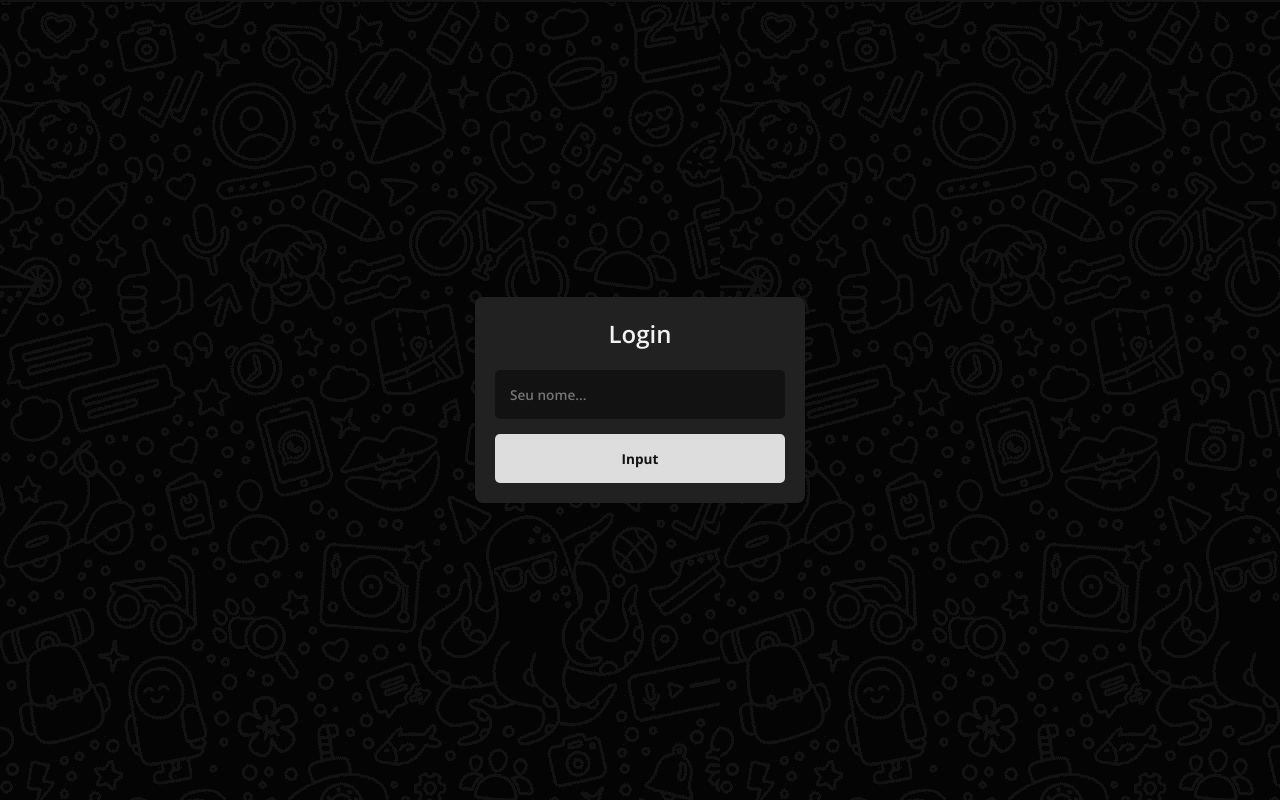
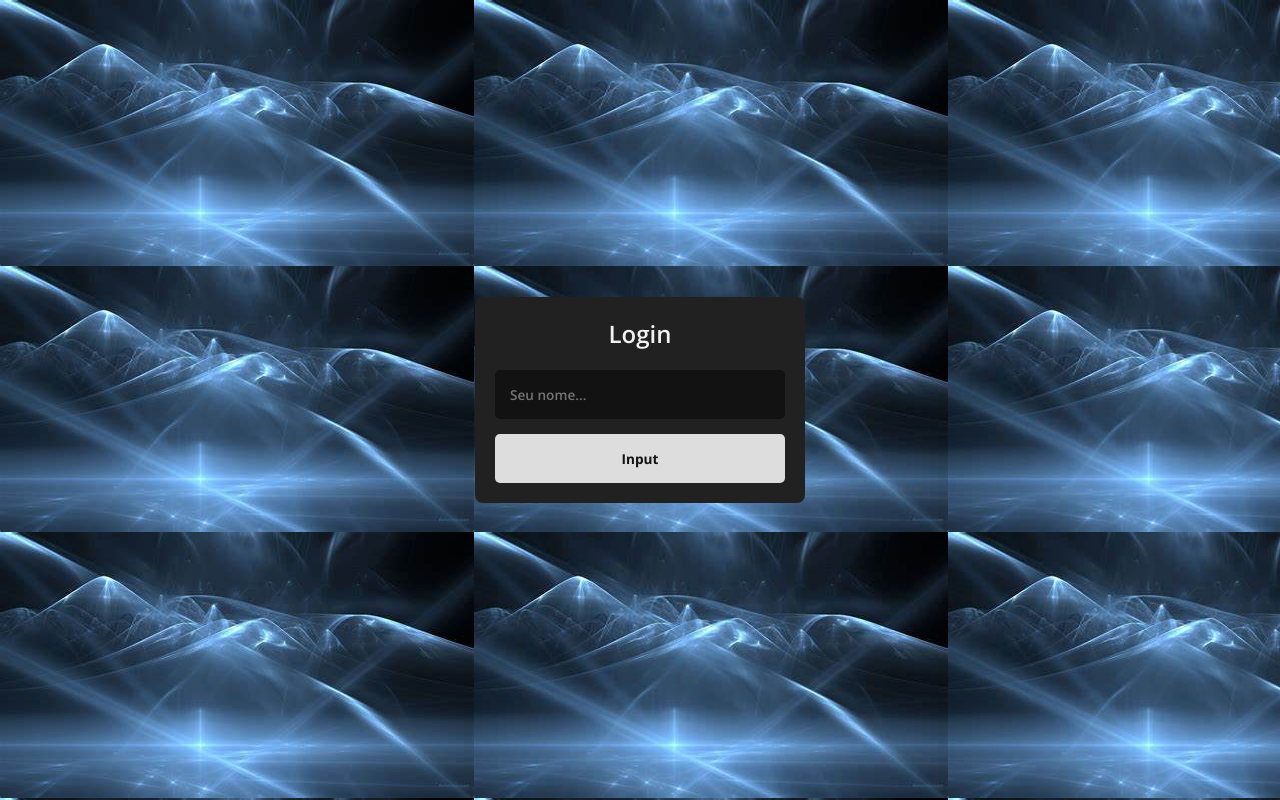
Before and after one commit to jjeanjim/Chat-on, a website: page frontend/index.html in a window 1280 px wide. Drawn offline with nearby package versions, Linux system fonts and the light colour scheme.

Commit message:
change background

```diff
--- a/frontend/index.css
+++ b/frontend/index.css
@@ -11,7 +11,7 @@
 }
 
 body {
-    background: url("../frontend/images/background.png");
+    background: url("../frontend/images/bckd.jpg");
     color: #f2f2f2;
 }
 .container {
```
Also changed, not shown: frontend/images/background.png (deleted), frontend/images/bckd.jpg (added).
